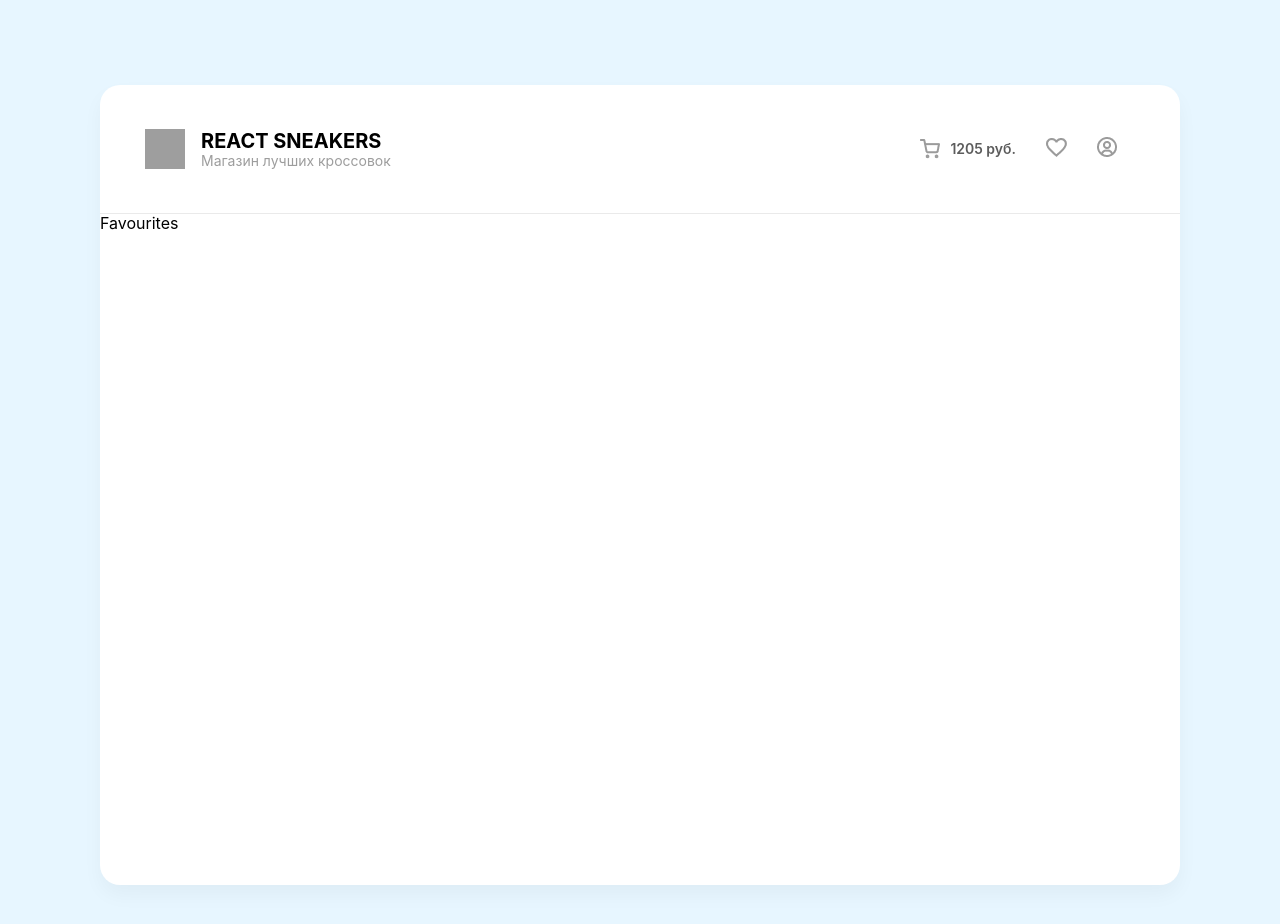
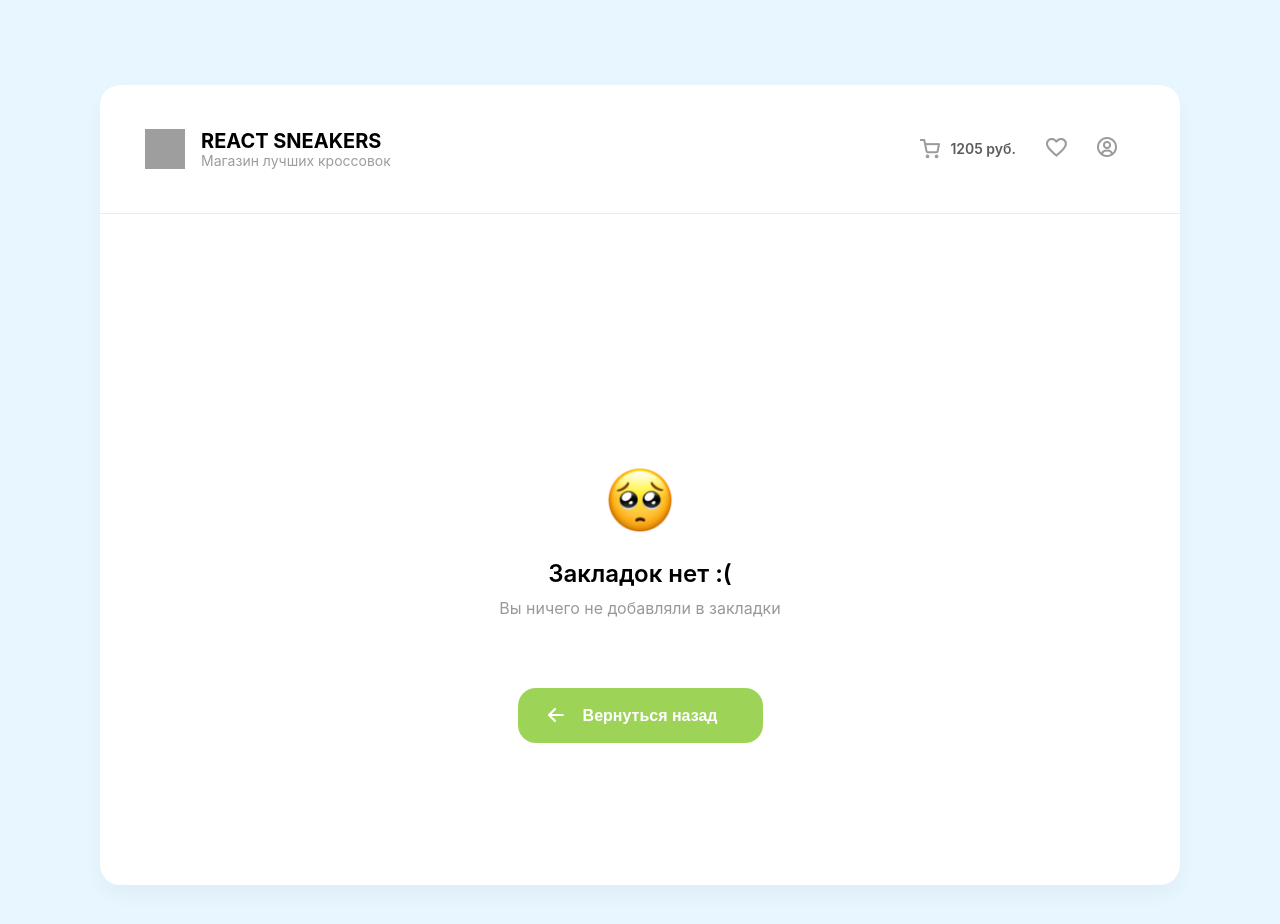
Before and after one commit to Maks-well-88/sneakers, a React (Create React App) app: page /favourites in a window 1280 px wide. Shown: the top 924 px of the page. Built offline with nearby package versions, Linux system fonts and the light colour scheme; no server answers; grey boxes are pictures that could not be loaded.

Commit message:
Feat: add empty favourites page

```diff
--- a/src/pages/favourites/Favourites.js
+++ b/src/pages/favourites/Favourites.js
@@ -1,5 +1,20 @@
+import { Link } from 'react-router-dom';
 import './Favourites.scss';
+import sadFavourite from '../../images/sad-fafourite.png';
+import arrowBack from '../../images/arrow-back.png';
 
 export const Favourites = () => {
-	return <div>Favourites</div>;
+	return (
+		<div className='favourite'>
+			<img className='favourite__image' src={sadFavourite} alt='' />
+			<h1 className='favourite__title'>Закладок нет :(</h1>
+			<p className='favourite__description'>Вы ничего не добавляли в закладки</p>
+			<Link to='/'>
+				<button className='favourite__button' type='button'>
+					<img className='favourite__button-image' src={arrowBack} alt='Назад' />
+					<span>Вернуться назад</span>
+				</button>
+			</Link>
+		</div>
+	);
 };
--- a/src/pages/favourites/Favourites.scss
+++ b/src/pages/favourites/Favourites.scss
@@ -0,0 +1,73 @@
+.favourite {
+	margin: 0 auto;
+	max-width: 290px;
+	display: flex;
+	flex-direction: column;
+	align-items: center;
+	justify-content: center;
+
+	&__image {
+		margin-top: 252px;
+		width: 70px;
+		height: 70px;
+	}
+
+	&__title {
+		margin: 24px 0 0 0;
+		max-width: 254px;
+		font-size: 24px;
+		font-weight: 600;
+		line-height: 29px;
+		color: #000000;
+		text-align: center;
+	}
+
+	&__description {
+		margin: 11px 0 70px 0;
+		max-width: 290px;
+		opacity: 0.4;
+		font-style: normal;
+		font-weight: 400;
+		font-size: 16px;
+		line-height: 19px;
+		text-align: center;
+		color: #000000;
+	}
+
+	&__button {
+		cursor: pointer;
+		box-sizing: border-box;
+		padding: 17px 0 19px 0;
+		width: 245px;
+		height: 55px;
+		border: none;
+		border-radius: 18px;
+		background: #9dd458;
+		font-style: normal;
+		font-weight: 600;
+		font-size: 16px;
+		line-height: 19px;
+		text-align: center;
+		color: #ffffff;
+		position: relative;
+		display: flex;
+		align-items: center;
+		justify-content: center;
+
+		&:hover {
+			opacity: 0.8;
+		}
+
+		span {
+			position: absolute;
+			top: 18px;
+			right: 45px;
+		}
+	}
+
+	&__button-image {
+		position: absolute;
+		top: 20px;
+		left: 30px;
+	}
+}
```
Also changed, not shown: src/images/arrow-back.png (added), src/images/sad-fafourite.png (added).
